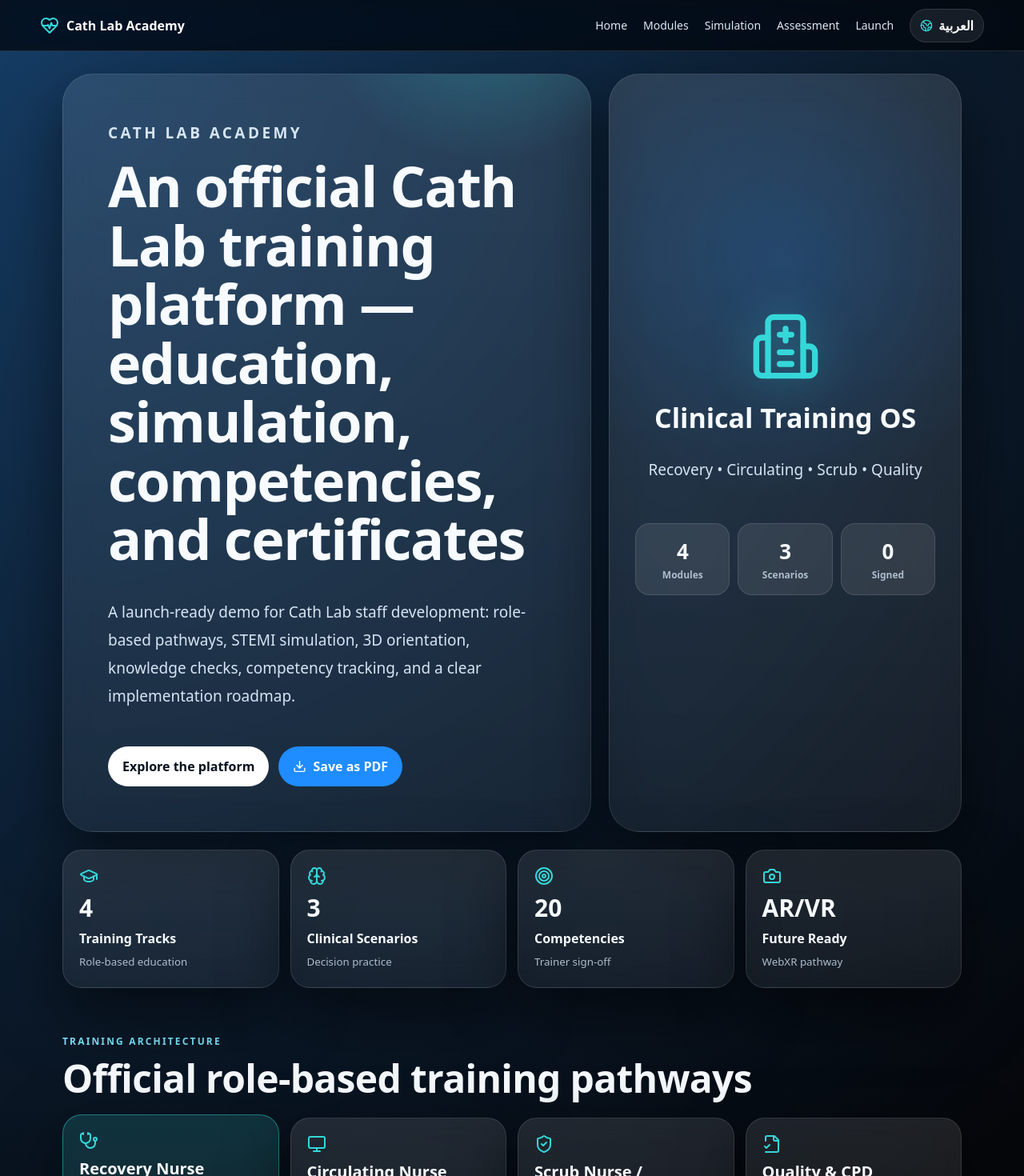
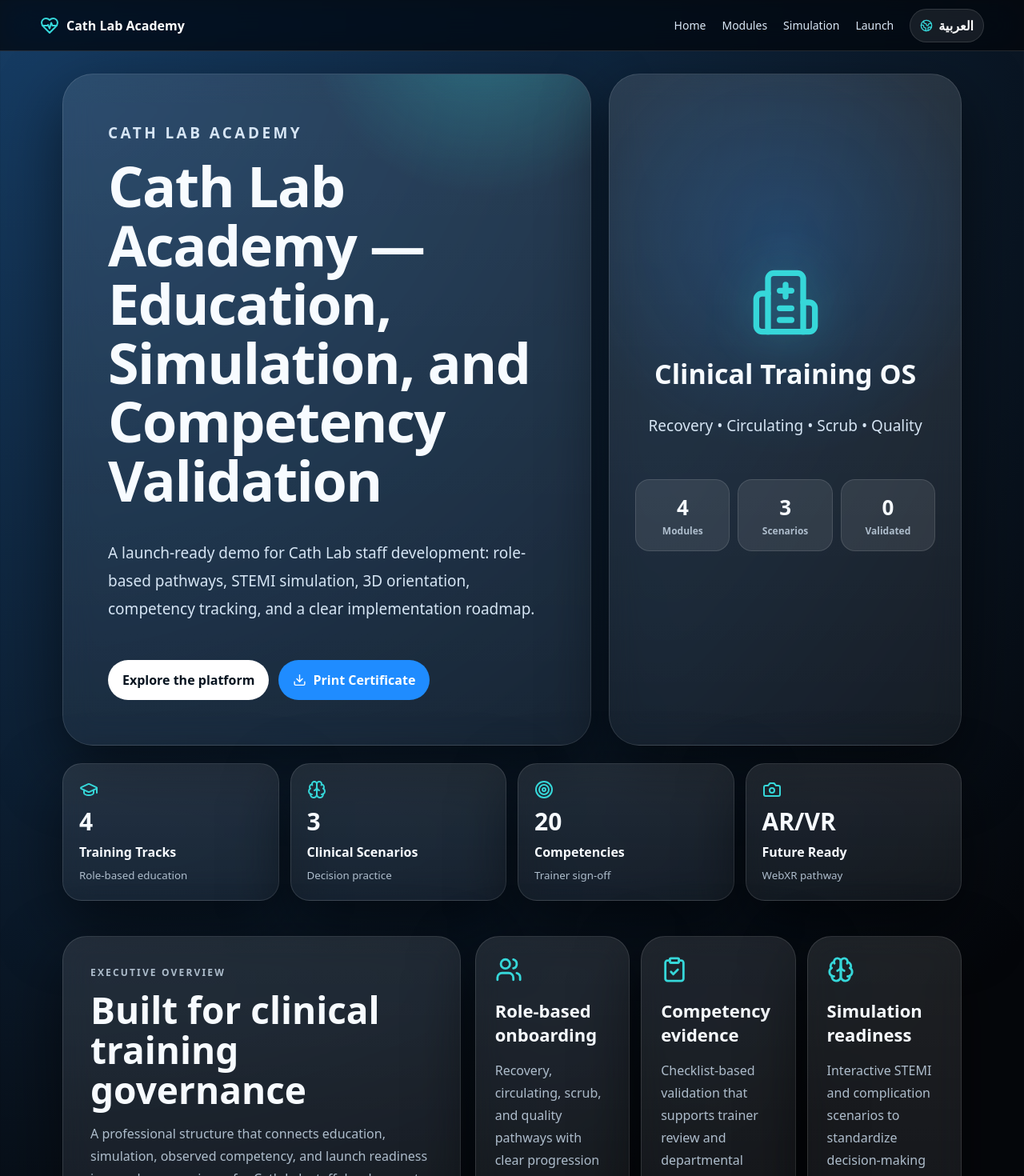
Before and after one commit to malsoufyani95/Ms-cathlab-academy, a React (Vite) app: page / in a window 1280 px wide. Shown: the top 1470 px of the page at 80% size. Built offline with nearby package versions, Linux system fonts and the light colour scheme.

Commit message:
fix: refine Cath Lab Academy landing content

```diff
--- a/src/main.jsx
+++ b/src/main.jsx
@@ -33,41 +33,45 @@ import './styles.css';
 const content = {
   en: {
     dir: 'ltr',
-    nav: ['Home', 'Modules', 'Simulation', 'Assessment', 'Launch'],
+    nav: ['Home', 'Modules', 'Simulation', 'Launch'],
     switchTo: 'العربية',
     languageLabel: 'Language',
-    heroTitle: 'An official Cath Lab training platform — education, simulation, competencies, and certificates',
-    heroText: 'A launch-ready demo for Cath Lab staff development: role-based pathways, STEMI simulation, 3D orientation, knowledge checks, competency tracking, and a clear implementation roadmap.',
+    heroTitle: 'Cath Lab Academy — Education, Simulation, and Competency Validation',
+    heroText: 'A launch-ready demo for Cath Lab staff development: role-based pathways, STEMI simulation, 3D orientation, competency tracking, and a clear implementation roadmap.',
     explore: 'Explore the platform',
-    savePdf: 'Save as PDF',
+    savePdf: 'Print Certificate',
     os: 'Clinical Training OS',
-    signed: 'Signed',
+    signed: 'Validated',
     stats: [
       ['4', 'Training Tracks', 'Role-based education'],
       ['3', 'Clinical Scenarios', 'Decision practice'],
       ['20', 'Competencies', 'Trainer sign-off'],
       ['AR/VR', 'Future Ready', 'WebXR pathway']
     ],
+    overviewTitle: 'Built for clinical training governance',
+    overviewText: 'A professional structure that connects education, simulation, observed competency, and launch readiness in one clear experience for Cath Lab staff development.',
+    overviewCards: [
+      ['Role-based onboarding', 'Recovery, circulating, scrub, and quality pathways with clear progression levels.'],
+      ['Competency evidence', 'Checklist-based validation that supports trainer review and departmental records.'],
+      ['Simulation readiness', 'Interactive STEMI and complication scenarios to standardize decision-making practice.']
+    ],
+    qualityBadges: ['Policy-aligned', 'Trainer-led', 'Bilingual', 'Certificate-ready'],
     trainingArchitecture: 'Training Architecture',
     modulesTitle: 'Official role-based training pathways',
     curriculum: 'Curriculum Pathway',
     competency: 'Competency Sign-off',
     heartTitle: '3D Coronary Orientation',
-    heartText: 'A simplified orientation model that can later be replaced with a real GLB heart model and WebXR experience.',
+    heartText: 'Prototype visualization — final 3D heart model and WebXR experience to be added in the next development phase.',
     selectedAnatomy: 'Selected anatomy',
     rotate: 'Rotate',
     reset: 'Reset',
     simulationTitle: 'Interactive Clinical Simulation',
     simulationScore: 'Simulation score',
-    assessmentEngine: 'Assessment Engine',
-    assessmentTitle: 'Knowledge check + competency record + printable certificate',
     certificateTitle: 'Cath Lab Academy Certificate Preview',
-    knowledgeScore: 'Knowledge score',
-    competencyCompletion: 'Competency completion',
+    competencyValidation: 'Competency validation',
     status: 'Status',
-    readyStatus: 'Ready for trainer sign-off',
+    readyStatus: 'Ready for trainer validation',
     progressStatus: 'Training in progress',
-    print: 'Print / Save PDF',
     launchPlan: 'Official Launch Plan',
     launchTitle: 'Readiness to become an official website',
     launchCards: [
@@ -107,46 +111,44 @@ const content = {
       { title: 'Radial Hematoma', subtitle: 'Swelling and pain after radial catheterization', priority: 'High', prompt: 'Recovery nurse notices swelling and increasing pain at the radial access site.', question: 'Best immediate nursing response?', choices: ['Apply compression, assess neurovascular status, notify operator and document', 'Ignore if pulse is still present', 'Remove all monitoring and discharge'], answer: 0, why: 'Early compression and neurovascular checks reduce progression and detect limb compromise.' },
       { title: 'Stent Verification', subtitle: 'Device verification before use', priority: 'High', prompt: 'Operator requests a drug-eluting stent during PCI.', question: 'What should the scrub role verify verbally?', choices: ['Brand only', 'Size, length, expiry, pressure limit, operator request and packaging integrity', 'Nothing unless complication occurs'], answer: 1, why: 'Closed-loop device verification prevents wrong-size, expired-device, and documentation errors.' }
     ],
-    quiz: [
-      ['Best assessment design for Cath Lab training?', ['Attendance only', 'Knowledge + decision-making + observed competency', 'Only video watch time'], 1],
-      ['Which role owns timeout coordination?', ['Circulating nurse with full team participation', 'Patient family', 'Only recovery nurse'], 0],
-      ['After femoral cath, what is essential?', ['Access-site and distal neurovascular assessment', 'Immediate ambulation without assessment', 'Remove all documentation'], 0],
-      ['What makes AR/VR valuable in Cath Lab training?', ['Safe repetitive practice of rare/high-risk situations', 'Replacing all clinical supervision', 'Removing competency validation'], 0]
-    ],
     roadmap: [['Phase 1', 'Official website + training catalog', 'Ready'], ['Phase 2', 'User accounts + trainer dashboard', 'Next'], ['Phase 3', 'Database, certificates, analytics', 'Next'], ['Phase 4', '3D GLB heart + WebXR/AR markers', 'Advanced'], ['Phase 5', 'Hospital LMS integration', 'Enterprise']]
   },
   ar: {
     dir: 'rtl',
-    nav: ['الرئيسية', 'المسارات', 'المحاكاة', 'التقييم', 'النشر'],
+    nav: ['الرئيسية', 'المسارات', 'المحاكاة', 'النشر'],
     switchTo: 'English',
     languageLabel: 'اللغة',
-    heroTitle: 'منصة تدريب رسمية للقسطرة القلبية — تعليم، محاكاة، كفاءات، وشهادات',
-    heroText: 'نسخة عرض رسمية لمشروع تطوير طاقم Cath Lab: مسارات حسب الدور الوظيفي، محاكاة STEMI، نموذج 3D، اختبارات، تتبع كفاءات، وخطة إطلاق واضحة.',
+    heroTitle: 'Cath Lab Academy — تعليم، محاكاة، واعتماد كفاءات',
+    heroText: 'نسخة عرض رسمية لمشروع تطوير طاقم Cath Lab: مسارات حسب الدور الوظيفي، محاكاة STEMI، نموذج 3D، تتبع كفاءات، وخطة إطلاق واضحة.',
     explore: 'ابدأ استعراض المنصة',
-    savePdf: 'حفظ كـ PDF',
+    savePdf: 'طباعة الشهادة',
     os: 'نظام التدريب السريري',
-    signed: 'مكتملة',
+    signed: 'معتمدة',
     stats: [['4', 'مسارات تدريب', 'تعليم حسب الدور'], ['3', 'سيناريوهات سريرية', 'تدريب اتخاذ القرار'], ['20', 'كفاءة', 'اعتماد المدرب'], ['AR/VR', 'جاهز للمستقبل', 'مسار WebXR']],
+    overviewTitle: 'مصمم لحوكمة التدريب السريري',
+    overviewText: 'هيكلة احترافية تربط التعليم، المحاكاة، تقييم الكفاءات، وجاهزية الإطلاق في تجربة واحدة واضحة لتطوير طاقم Cath Lab.',
+    overviewCards: [
+      ['تهيئة حسب الدور', 'مسارات Recovery وCirculating وScrub والجودة مع مستويات تقدم واضحة.'],
+      ['إثبات الكفاءة', 'اعتماد مبني على قوائم تحقق يدعم مراجعة المدرب وسجلات القسم.'],
+      ['جاهزية المحاكاة', 'سيناريوهات STEMI والمضاعفات لتوحيد التدريب على اتخاذ القرار.']
+    ],
+    qualityBadges: ['متوافق مع السياسات', 'بإشراف المدرب', 'ثنائي اللغة', 'جاهز للشهادة'],
     trainingArchitecture: 'هيكلة التدريب',
     modulesTitle: 'مسارات تدريب رسمية حسب الدور الوظيفي',
     curriculum: 'المسار التعليمي',
     competency: 'اعتماد الكفاءات',
     heartTitle: 'توجيه ثلاثي الأبعاد للشرايين التاجية',
-    heartText: 'نموذج توجيهي مبسط قابل للاستبدال لاحقًا بمجسم قلب GLB وتجربة WebXR.',
+    heartText: 'تصور أولي Prototype — سيتم إضافة مجسم قلب ثلاثي الأبعاد وتجربة WebXR في مرحلة التطوير القادمة.',
     selectedAnatomy: 'العنصر المحدد',
     rotate: 'تدوير',
     reset: 'إعادة',
     simulationTitle: 'محاكاة سريرية تفاعلية',
     simulationScore: 'نتيجة المحاكاة',
-    assessmentEngine: 'محرك التقييم',
-    assessmentTitle: 'اختبار معرفة + سجل كفاءات + شهادة قابلة للطباعة',
     certificateTitle: 'معاينة شهادة Cath Lab Academy',
-    knowledgeScore: 'درجة المعرفة',
-    competencyCompletion: 'اكتمال الكفاءات',
+    competencyValidation: 'اعتماد الكفاءات',
     status: 'الحالة',
     readyStatus: 'جاهز لاعتماد المدرب',
     progressStatus: 'التدريب قيد التقدم',
-    print: 'طباعة / حفظ PDF',
     launchPlan: 'خطة الإطلاق الرسمية',
     launchTitle: 'جاهزية التحويل إلى موقع رسمي',
     launchCards: [['الحوكمة', 'تنبيه طبي، مراجعة محتوى، اعتماد داخلي، وصلاحيات مدربين قبل الاستخدام الرسمي.'], ['النشر', 'جاهز للنشر على Vercel/Netlify، ثم ربط دومين رسمي وشهادة SSL.'], ['التحليلات', 'المرحلة القادمة تضيف متابعة أداء المتدربين ونتائج الكفاءات حسب القسم.']],
@@ -161,12 +163,6 @@ const content = {
       { title: 'تفعيل STEMI', subtitle: 'تفعيل مسار STEMI', priority: 'حرج', prompt: 'يصل المريض من الطوارئ مع ECG يؤكد STEMI وتسليم عاجل.', question: 'ما أول إجراء عالي الموثوقية؟', choices: ['فتح جميع أجهزة PCI مباشرة', 'التحقق من الهوية والحساسية والموافقة وECG والوريد وجاهزية الفريق', 'الانتظار حتى نتيجة التصوير'], answer: 1, why: 'هذا يمنع أخطاء المريض/الإجراء/الحساسية مع الحفاظ على سرعة مسار STEMI.' },
       { title: 'Radial Hematoma', subtitle: 'تورم وألم بعد القسطرة الشعاعية', priority: 'عالٍ', prompt: 'لاحظ ممرض الإفاقة تورمًا وألمًا متزايدًا في موقع الدخول الشعاعي.', question: 'أفضل استجابة تمريضية فورية؟', choices: ['الضغط، تقييم Neurovascular، إبلاغ الطبيب، والتوثيق', 'تجاهله إذا كان النبض موجودًا', 'إزالة المراقبة والخروج'], answer: 0, why: 'الضغط المبكر وفحص Neurovascular يقللان التفاقم ويكشفان أي تأثر في الطرف.' },
       { title: 'Stent Verification', subtitle: 'التحقق من الدعامة قبل الاستخدام', priority: 'عالٍ', prompt: 'طلب الطبيب Drug-eluting stent أثناء PCI.', question: 'ماذا يجب أن يؤكد دور Scrub شفهيًا؟', choices: ['العلامة التجارية فقط', 'المقاس والطول والصلاحية وحد الضغط وطلب الطبيب وسلامة التغليف', 'لا شيء إلا عند حدوث مضاعفة'], answer: 1, why: 'التحقق المغلق يقلل أخطاء المقاس أو الصلاحية أو التوثيق.' }
-    ],
-    quiz: [
-      ['أفضل تصميم تقييم لتدريب Cath Lab؟', ['الحضور فقط', 'المعرفة + اتخاذ القرار + الكفاءة الملاحظة', 'وقت مشاهدة الفيديو فقط'], 1],
-      ['من ينسق Timeout؟', ['Circulating nurse بمشاركة الفريق الكامل', 'أسرة المريض', 'Recovery nurse فقط'], 0],
-      ['بعد Femoral cath، ما الأمر الأساسي؟', ['تقييم موقع الدخول وNeurovascular الطرفي', 'المشي المباشر بدون تقييم', 'إزالة كل التوثيق'], 0],
-      ['ما قيمة AR/VR في تدريب Cath Lab؟', ['ممارسة آمنة ومتكررة للحالات النادرة عالية الخطورة', 'استبدال كل الإشراف السريري', 'إلغاء تقييم الكفاءات'], 0]
     ],
     roadmap: [['المرحلة 1', 'موقع رسمي + كتالوج تدريب', 'جاهز'], ['المرحلة 2', 'حسابات مستخدمين + لوحة مدرب', 'التالي'], ['المرحلة 3', 'قاعدة بيانات وشهادات وتحليلات', 'التالي'], ['المرحلة 4', 'مجسم GLB و WebXR/AR markers', 'متقدم'], ['المرحلة 5', 'تكامل LMS للمستشفى', 'مؤسسي']]
   }
@@ -191,8 +187,13 @@ function Stat({ icon: Icon, value, label, note }) {
   return <div className="stat"><Icon /><strong>{value}</strong><span>{label}</span><small>{note}</small></div>;
 }
 
+function ExecutiveOverview({ t }) {
+  const icons = [Users, ClipboardCheck, Brain];
+  return <section className="executive-overview"><div className="overview-copy"><p className="eyebrow">Executive Overview</p><h2>{t.overviewTitle}</h2><p>{t.overviewText}</p><div className="quality-badges">{t.qualityBadges.map(badge => <span key={badge}><ShieldCheck /> {badge}</span>)}</div></div><div className="overview-grid">{t.overviewCards.map(([title, text], i) => { const Icon = icons[i]; return <div className="overview-card" key={title}><Icon /><h3>{title}</h3><p>{text}</p></div>; })}</div></section>;
+}
+
 function TopNav({ t, lang, setLang }) {
-  const hrefs = ['#home', '#modules', '#simulation', '#assessment', '#launch'];
+  const hrefs = ['#home', '#modules', '#simulation', '#launch'];
   return <nav className="topnav"><a className="brand" href="#home"><HeartPulse /> Cath Lab Academy</a><div className="nav-links">{t.nav.map((label, i) => <a key={hrefs[i]} href={hrefs[i]}>{label}</a>)}<button className="language-toggle" onClick={() => setLang(lang === 'en' ? 'ar' : 'en')}><Globe2 /> {t.switchTo}</button></div></nav>;
 }
 
@@ -235,12 +236,17 @@ function Simulation({ t }) {
   return <section id="simulation" className="section simulation-grid"><HeartModel t={t} /><div className="glass-card scenario-card"><div className="card-title"><PlayCircle /> {t.simulationTitle}</div><div className="timeline">{t.scenarios.map((_, i) => <button key={i} className={i === index ? 'active' : ''} onClick={() => setIndex(i)}>{i + 1}</button>)}</div><div className="priority">{s.priority}</div><h3>{s.title}</h3><b className="ar-label">{s.subtitle}</b><p>{s.prompt}</p><div className="decision"><strong>{s.question}</strong>{s.choices.map((choice, i) => { const selected = answers[index] === i; const revealed = answers[index] !== undefined; const correct = i === s.answer; return <button className={`${selected ? 'selected' : ''} ${revealed && correct ? 'correct' : ''} ${revealed && selected && !correct ? 'wrong' : ''}`} key={choice} onClick={() => setAnswers({...answers, [index]: i})}>{revealed && correct ? <CheckCircle2 /> : revealed && selected && !correct ? <XCircle /> : <ChevronLeft />}{choice}</button>; })}</div>{answers[index] !== undefined && <p className="feedback">{s.why}</p>}<div className="score"><Trophy /> {t.simulationScore} {score}/{t.scenarios.length}</div></div></section>;
 }
 
-function Assessment({ t, checks }) {
-  const [answers, setAnswers] = usePersistedState('cathlab-quiz-answers', {});
-  const score = t.quiz.reduce((acc, q, i) => acc + (answers[i] === q[2] ? 1 : 0), 0);
+function printCertificate() {
+  document.body.classList.add('print-certificate-only');
+  window.print();
+  window.setTimeout(() => document.body.classList.remove('print-certificate-only'), 500);
+}
+
+function CertificatePreview({ t, checks }) {
   const completedCompetencies = Object.values(checks).filter(Boolean).length;
   const totalCompetencies = t.modules.reduce((acc, m) => acc + m.competencies.length, 0);
-  return <section id="assessment" className="section assessment"><div><p className="eyebrow">{t.assessmentEngine}</p><h2>{t.assessmentTitle}</h2></div><div className="assessment-grid"><div className="quiz-card">{t.quiz.map(([q, options, answer], i) => <div className="question" key={q}><b>{i + 1}. {q}</b>{options.map((o, j) => <label key={o} className={`${answers[i] === j ? 'selected' : ''} ${answers[i] !== undefined && j === answer ? 'correct' : ''}`}><input type="radio" checked={answers[i] === j} onChange={() => setAnswers({...answers, [i]: j})} />{o}</label>)}</div>)}</div><div className="certificate"><Award /><h3>{t.certificateTitle}</h3><p>{t.knowledgeScore}: <b>{score}/{t.quiz.length}</b></p><p>{t.competencyCompletion}: <b>{completedCompetencies}/{totalCompetencies}</b></p><p>{t.status}: <b>{score >= 3 && completedCompetencies >= 8 ? t.readyStatus : t.progressStatus}</b></p><button onClick={() => window.print()}><Printer /> {t.print}</button></div></div></section>;
+  const status = completedCompetencies >= 8 ? t.readyStatus : t.progressStatus;
+  return <section id="certificate" className="section certificate-section"><div className="certificate"><Award /><h3>{t.certificateTitle}</h3><p>{t.competencyValidation}: <b>{completedCompetencies}/{totalCompetencies}</b></p><p>{t.status}: <b>{status}</b></p><button onClick={printCertificate}><Printer /> {t.savePdf}</button></div></section>;
 }
 
 function LaunchReadiness({ t }) {
@@ -260,7 +266,7 @@ function App() {
     document.title = lang === 'en' ? 'Cath Lab Academy | AR/VR Training Platform' : 'أكاديمية القسطرة القلبية | منصة تدريب AR/VR';
   }, [lang, t.dir]);
 
-  return <><TopNav t={t} lang={lang} setLang={setLang} /><main id="home" className={lang === 'ar' ? 'rtl' : 'ltr'}><section className="hero"><div className="hero-copy"><p className="eyebrow">Cath Lab Academy</p><h1>{t.heroTitle}</h1><p>{t.heroText}</p><div className="hero-actions"><a href="#modules">{t.explore}</a><button onClick={() => window.print()}><Download /> {t.savePdf}</button></div></div><div className="hero-panel"><Hospital /><h2>{t.os}</h2><p>Recovery • Circulating • Scrub • Quality</p><div className="mini-dashboard"><span>{t.modules.length}<small>Modules</small></span><span>{t.scenarios.length}<small>Scenarios</small></span><span>{completed}<small>{t.signed}</small></span></div></div></section><section className="stats-row">{t.stats.map(([value, label, note], i) => { const icons = [GraduationCap, Brain, Target, Camera]; return <Stat key={label} icon={icons[i]} value={value} label={label} note={note} />; })}</section><ProgramModules t={t} checks={checks} setChecks={setChecks} /><Simulation t={t} /><Assessment t={t} checks={checks} /><LaunchReadiness t={t} /><footer><Users /> {t.footer}</footer></main></>;
+  return <><TopNav t={t} lang={lang} setLang={setLang} /><main id="home" className={lang === 'ar' ? 'rtl' : 'ltr'}><section className="hero"><div className="hero-copy"><p className="eyebrow">Cath Lab Academy</p><h1>{t.heroTitle}</h1><p>{t.heroText}</p><div className="hero-actions"><a href="#modules">{t.explore}</a><button onClick={printCertificate}><Download /> {t.savePdf}</button></div></div><div className="hero-panel"><Hospital /><h2>{t.os}</h2><p>Recovery • Circulating • Scrub • Quality</p><div className="mini-dashboard"><span>{t.modules.length}<small>Modules</small></span><span>{t.scenarios.length}<small>Scenarios</small></span><span>{completed}<small>{t.signed}</small></span></div></div></section><section className="stats-row">{t.stats.map(([value, label, note], i) => { const icons = [GraduationCap, Brain, Target, Camera]; return <Stat key={label} icon={icons[i]} value={value} label={label} note={note} />; })}</section><ExecutiveOverview t={t} /><ProgramModules t={t} checks={checks} setChecks={setChecks} /><Simulation t={t} /><CertificatePreview t={t} checks={checks} /><LaunchReadiness t={t} /><footer><Users /> {t.footer}</footer></main></>;
 }
 
 createRoot(document.getElementById('root')).render(<App />);
```
Also changed, not shown: src/styles.css.
